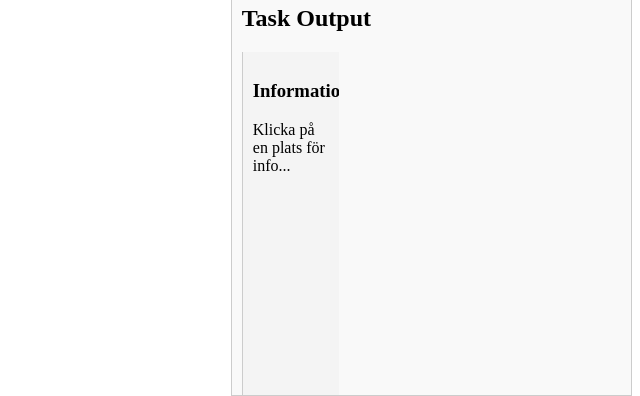
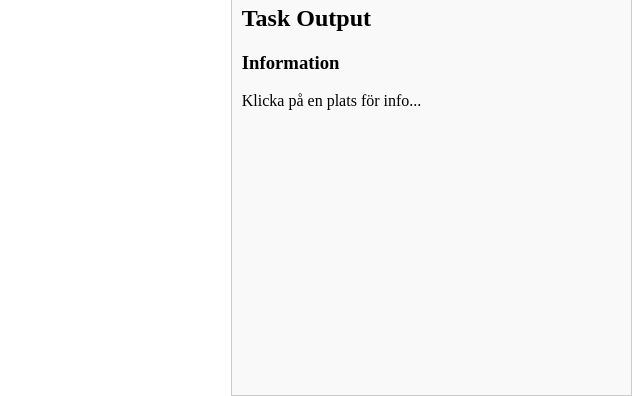
Before and after one commit to Farhia001/GIS_Assignment_1_group_24, a Flask app: page / in a window 1280 px wide. Shown: the part 678-1074 px from the top of the page, without its empty margins (640-1280 px from the left). Run offline with Flask 3, Linux system fonts and the light colour scheme.

Commit message:
ändringar

```diff
--- a/Assigment1_grupp24/templates/index.html
+++ b/Assigment1_grupp24/templates/index.html
@@ -28,12 +28,10 @@
     <div id="sidebar" style="float: right; width: 30%; height: 400px; overflow-y: auto; border: 1px solid #ccc; padding: 10px;">
         <h2>Task Output</h2>
         <div id="info-content"></div>
-        <div id="sidebar" style="width: 20%; padding: 10px; background: #f4f4f4; border-left: 1px solid #ccc;">
-         <h3>Information</h3>
-         <div id="side-info">Klicka på en plats för info...</div>
-        </div>
+        <h3>Information</h3>
+        <div id="side-info">Klicka på en plats för info...</div>
+    </div>
 
-    </div>
     <script src="https://unpkg.com/leaflet/dist/leaflet.js"></script>
 
     <script src="{{ url_for('static', filename='script.js') }}"></script>
```
